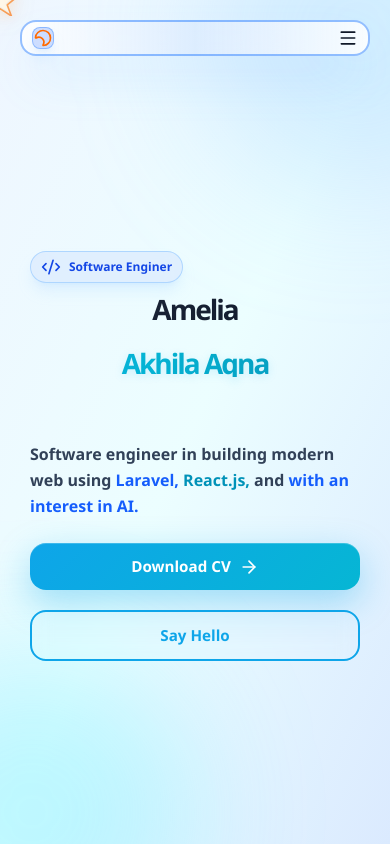
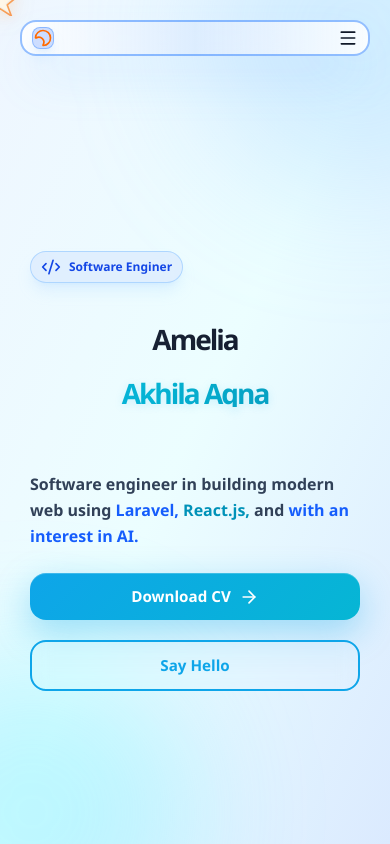
Before and after one commit to ameliaakhila/ameliaakhila-portfolio, a React (Vite) app: page / in a window 390 px wide. Shown: the top 844 px of the page. Built offline with nearby package versions, Linux system fonts and the light colour scheme.

Commit message:
fix: resolve issue where navbar was not clickable on mobile devices

```diff
--- a/src/App.jsx
+++ b/src/App.jsx
@@ -101,7 +101,7 @@ function App() {
                     <img
                       src={selectedCert.image}
                       alt={selectedCert.title}
-                      className="w-full h-full object-cover"
+                      className="w-full h-full object-fill"
                     />
                   ) : (
                     <Award className="w-24 h-24 text-purple-400/50" />
--- a/src/components/Hero.jsx
+++ b/src/components/Hero.jsx
@@ -69,7 +69,7 @@ export default function Hero({ darkMode }) {
               initial={{ opacity: 0, scale: 0.8 }}
               whileInView={{ opacity: 1, scale: 1 }}
               transition={{ duration: 0.6, delay: 0.1 }}
-              className={`padding-badge inline-flex items-center gap-2 rounded-full backdrop-blur border w-fit text-xs sm:text-sm font-bold ${
+              className={`padding-badge my-3 inline-flex items-center gap-2 rounded-full backdrop-blur border w-fit text-xs sm:text-sm font-bold ${
                 darkMode
                   ? "bg-blue-500/15 border-blue-500/40 text-blue-300 shadow-lg shadow-blue-500/10"
                   : "bg-blue-100/70 border-blue-300/60 text-blue-700 shadow-lg shadow-blue-300/20"
--- a/src/components/Navbar.jsx
+++ b/src/components/Navbar.jsx
@@ -16,30 +16,26 @@ export default function Navbar({ darkMode, toggleDarkMode }) {
   ];
 
   const handleNavClick = (href) => {
-    // Close menu dengan delay untuk memastikan smooth scroll berjalan
-    setTimeout(() => {
-      setIsOpen(false);
-    }, 50);
+    // Close menu immediately
+    setIsOpen(false);
 
-    // Tunggu sedikit untuk memastikan DOM siap
-    setTimeout(() => {
+    // Use requestAnimationFrame untuk timing yang lebih presisi
+    requestAnimationFrame(() => {
       const element = document.querySelector(href);
 
       if (element) {
-        // Gunakan scrollIntoView dengan block: "start" untuk konsistensi
         element.scrollIntoView({
           behavior: "smooth",
           block: "start"
         });
-
-        // Add hash ke URL untuk bookmarking & refresh
+        // Update URL untuk bookmarking
         window.history.pushState(null, null, href);
       } else {
-        // Fallback jika element tidak ditemukan gunakan window.location.hash
-        console.warn(`Element "${href}" not found, using hash fallback`);
+        // Fallback
+        console.warn(`Element "${href}" not found`);
         window.location.hash = href;
       }
-    }, 100);
+    });
   };
 
   return (
--- a/src/index.css
+++ b/src/index.css
@@ -332,6 +332,10 @@ h3.skills,
 
 .m-30 {
     margin: 30px;
+}
+
+.my-3 {
+    margin: 30px 0;
 }
 
 .title-hero {
```
